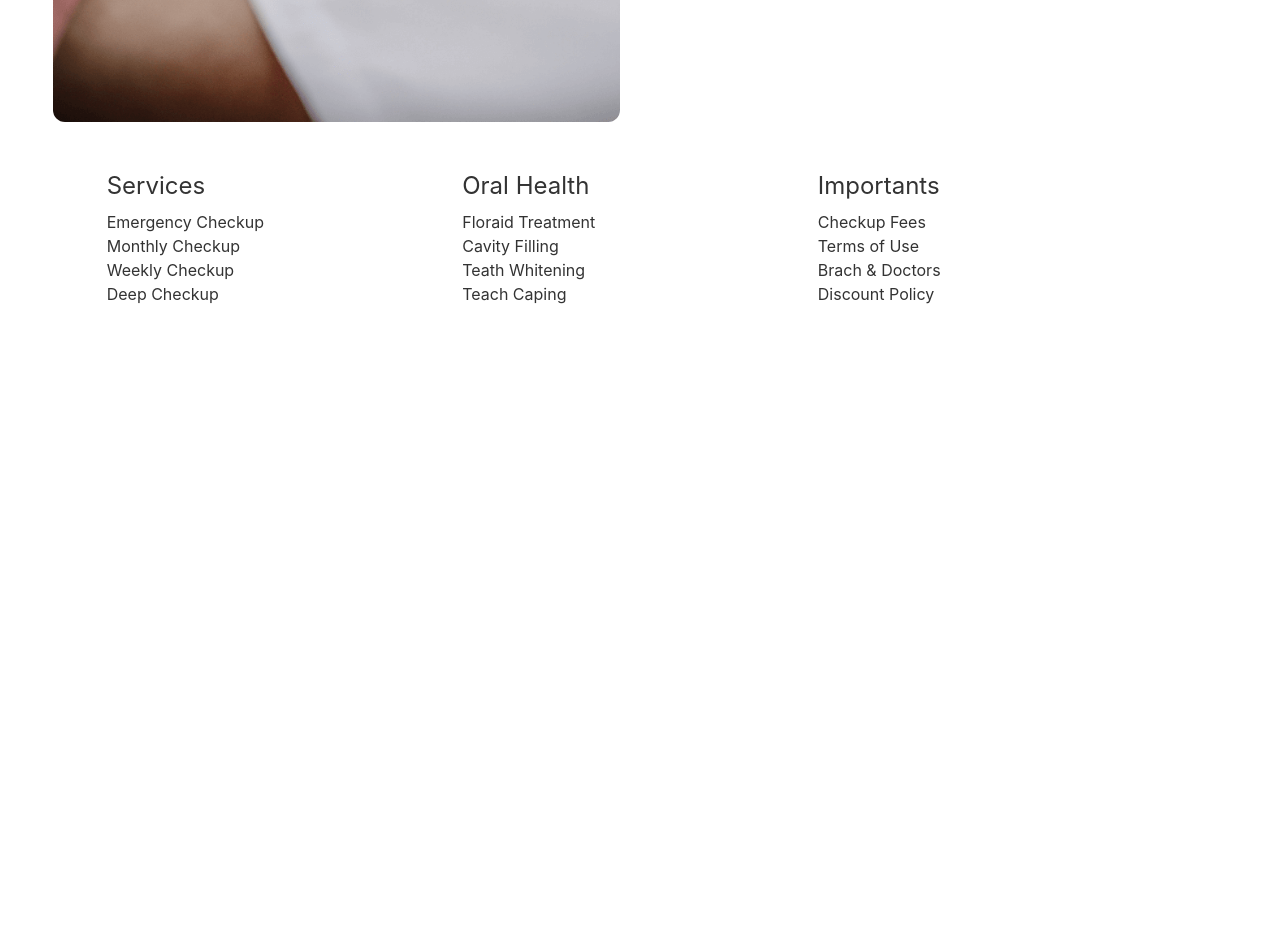
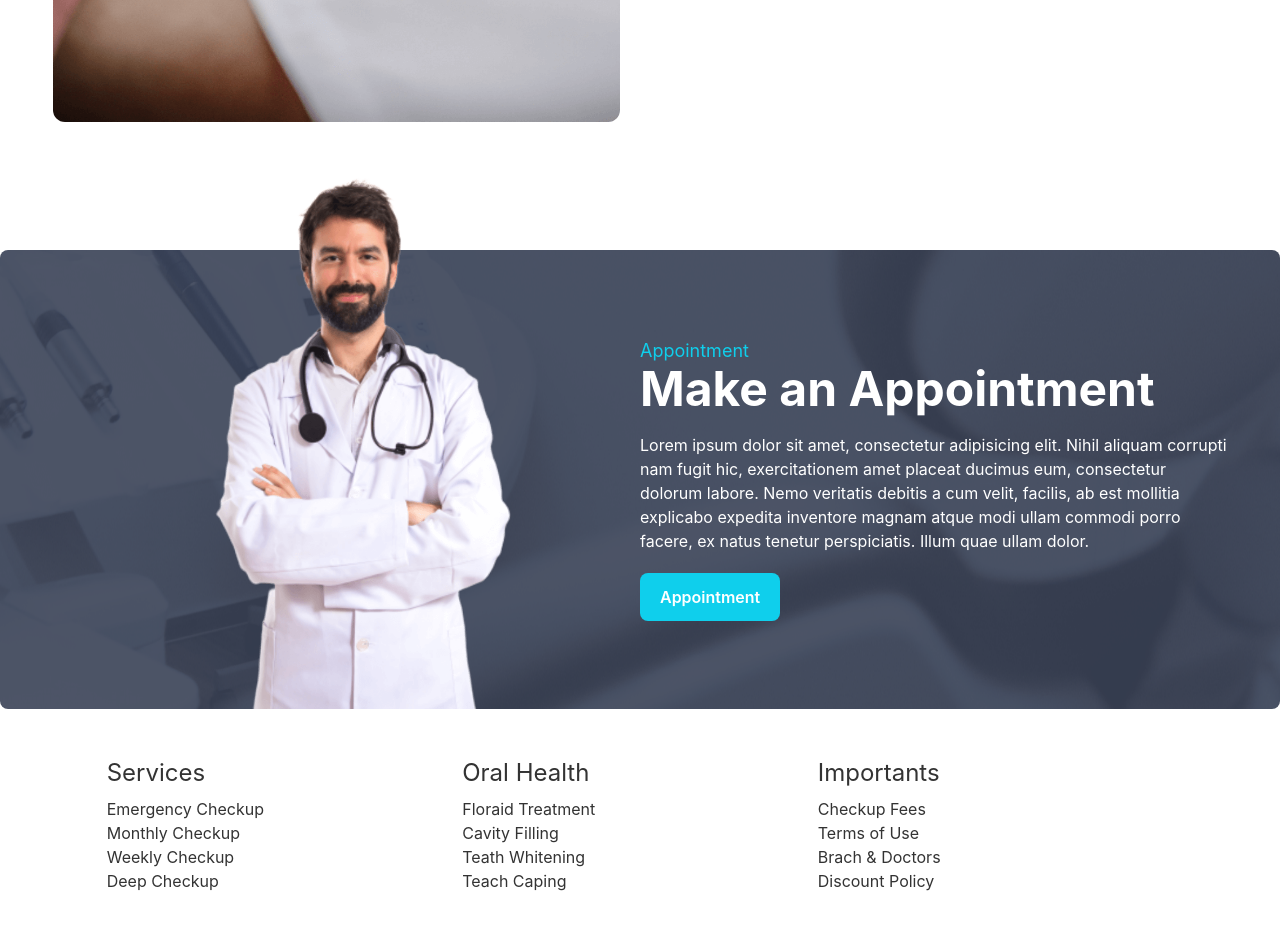
Before and after one commit to saadhossain/docplus, a React (Create React App) app: page / in a window 1280 px wide. Shown: the part 1720-2649 px from the top of the page. Before the commit the page ends 2066 px from the top, so only its background shows below. Built offline with nearby package versions, Linux system fonts and the light colour scheme.

Commit message:
Appointment section added

```diff
--- /dev/null
+++ b/src/Components/Pages/Home/Appointment/Appointment.css
@@ -0,0 +1,4 @@
+.appointment{
+    background-image: url('../../../../assests/img/appointment.png');
+    background-position: center;
+}
--- /dev/null
+++ b/src/Components/Pages/Home/Appointment/Appointment.js
@@ -0,0 +1,22 @@
+import React from 'react';
+import doctor from '../../../../assests/img/doctor.png';
+import BtnPrimary from '../../../kits/Buttons/BtnPrimary';
+import './Appointment.css';
+const Appointment = () => {
+    return (
+        <div className='appointment mt-32 rounded-lg'>
+            <div className='w-11/12 mx-auto lg:flex items-center'>
+                <img src={doctor} alt='' className='w-full lg:w-1/2 -mt-32 hidden md:block'/>
+                <div className='w-full lg:w-1/2 py-10 md:py-0'>
+                    <h4 className='text-lg text-primary'>Appointment</h4>
+                    <h1 className='text-5xl font-bold text-white'>Make an Appointment</h1>
+                    <p className='my-5 text-white'>Lorem ipsum dolor sit amet, consectetur adipisicing elit. Nihil aliquam corrupti nam fugit hic, exercitationem amet placeat ducimus eum, consectetur dolorum labore. Nemo veritatis debitis a cum velit, facilis, ab est mollitia explicabo expedita inventore magnam atque modi ullam commodi porro facere, ex natus tenetur perspiciatis. Illum quae ullam dolor.</p>
+                    <BtnPrimary>Appointment</BtnPrimary>
+                </div>
+            </div>
+        </div>
+
+    );
+};
+
+export default Appointment;
--- a/src/Components/Pages/Home/Home.js
+++ b/src/Components/Pages/Home/Home.js
@@ -1,4 +1,5 @@
 import React from 'react';
+import Appointment from './Appointment/Appointment';
 import Exceptional from './Exceptional/Exceptional';
 import Feature from './Feature/Feature';
 import Banner from './HomeBanner/Banner';
@@ -11,6 +12,7 @@ const Home = () => {
             <Feature></Feature>
             <Services></Services>
             <Exceptional></Exceptional>
+            <Appointment></Appointment>
         </div>
     );
 };
--- /dev/null
+++ b/src/Components/kits/Buttons/BtnPrimary.js
@@ -0,0 +1,9 @@
+import React from 'react';
+
+const BtnPrimary = ({children}) => {
+    return (
+        <button className='py-3 px-5 rounded-lg bg-primary text-white font-semibold duration-300 ease-in-out hover:bg-secondary'>{children}</button>
+    );
+};
+
+export default BtnPrimary;
```
